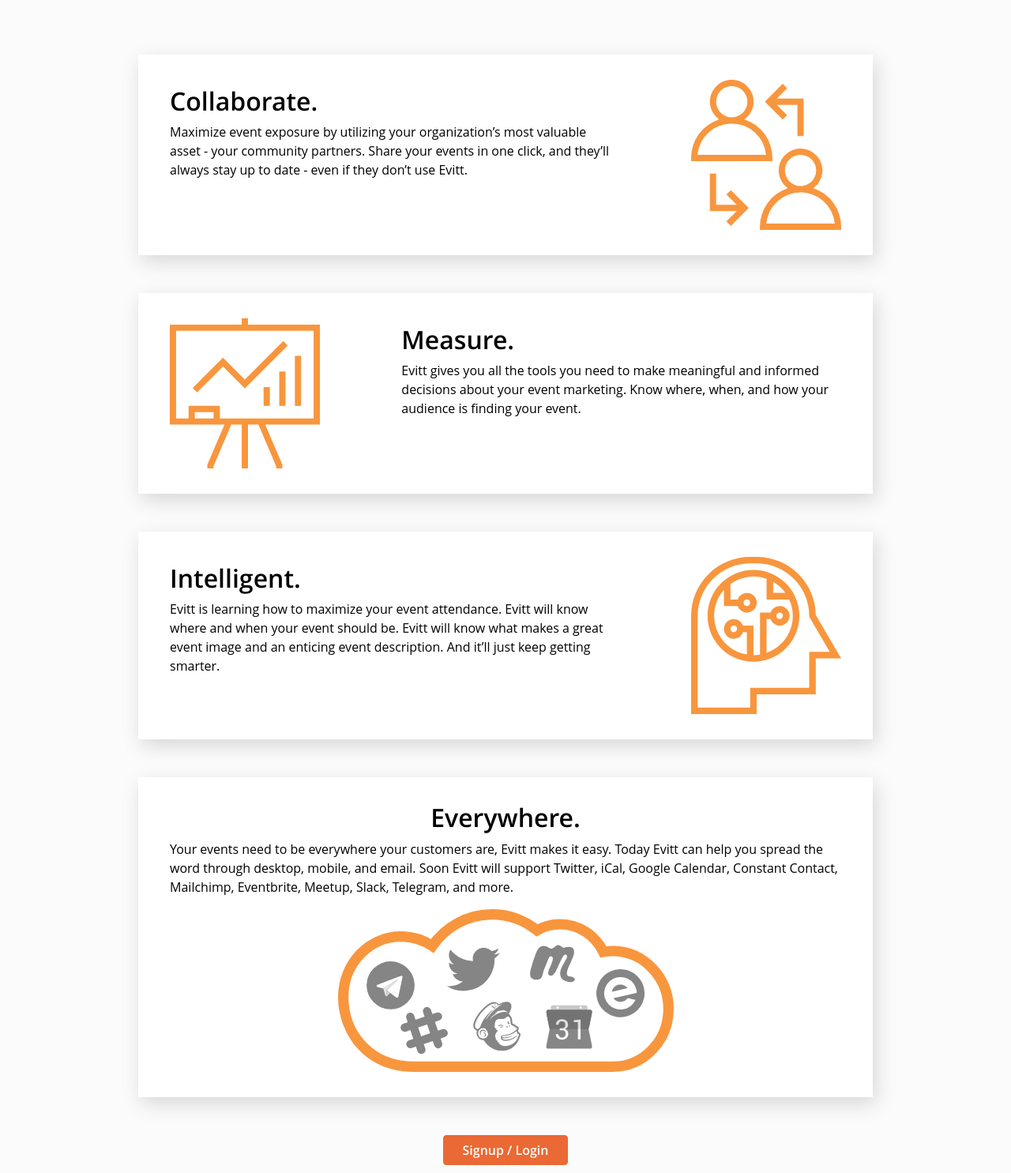
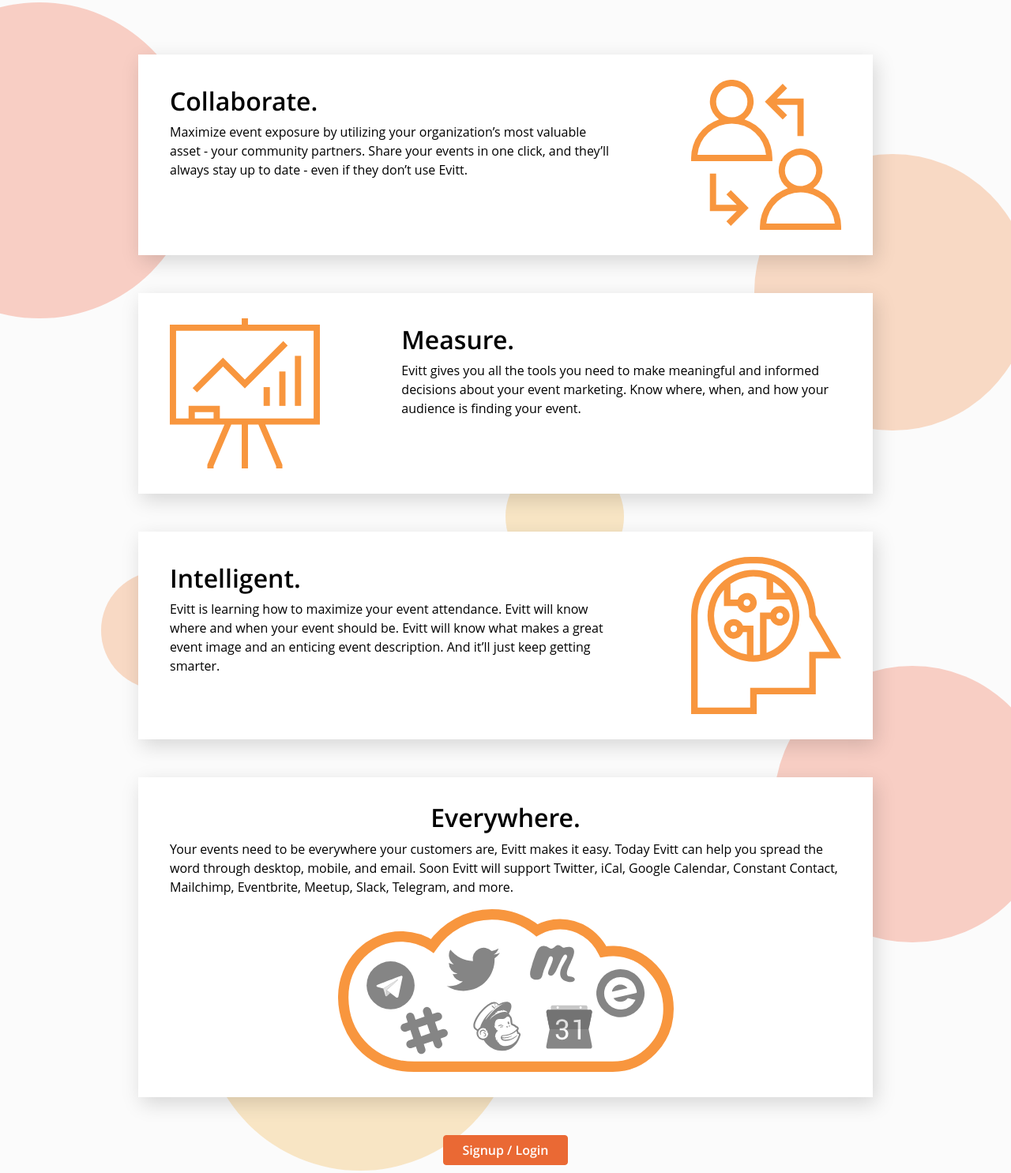
Before and after one commit to isabella232/share-securely-website, a website: page public/index.html in a window 1280 px wide. Shown: the part 716-2201 px from the top of the page at 79% size. Drawn offline with Linux system fonts and the light colour scheme; a web font is replaced by a local one.

Commit message:
Added the rest of the circles

```diff
--- a/public/index.html
+++ b/public/index.html
@@ -17,6 +17,24 @@
             </div>
             <div class="circle-2">
                 <svg width="100" height="100"><circle cx="50px" cy="50px" r="50px" fill="#efa523" /></svg>
+            </div>
+            <div class="circle-3">
+                <svg width="400" height="400"><circle cx="200px" cy="200px" r="200px" fill="#ef4723" opacity=".25" /></svg>
+            </div>
+            <div class="circle-4">
+                <svg width="350" height="350"><circle cx="175px" cy="175px" r="175px" fill="#ef7523" opacity=".25" /></svg>
+            </div>
+            <div class="circle-5">
+                <svg width="150" height="150"><circle cx="75px" cy="75px" r="75px" fill="#efa523" opacity=".25" /></svg>
+            </div>
+            <div class="circle-6">
+                <svg width="150" height="150"><circle cx="75px" cy="75px" r="75px" fill="#ef7523" opacity=".25" /></svg>
+            </div>
+            <div class="circle-7">
+                <svg width="350" height="350"><circle cx="175px" cy="175px" r="175px" fill="#ef4723" opacity=".25" /></svg>
+            </div>
+            <div class="circle-8">
+                <svg width="400" height="400"><circle cx="200px" cy="200px" r="200px" fill="#efa523" opacity=".25" /></svg>
             </div>
         </div>
         <div class="header-container pb-5">
--- a/scss/main.scss
+++ b/scss/main.scss
@@ -69,26 +69,6 @@
     height: auto;
 }
 
-$grid-circles: (
-    0: (
-        'xs': 100px,
-        'md': 200px,
-        'lg': 300px
-    )
-);
-
-@mixin set-circle-sizes($index, $widths: $grid-circles) {
-    $sizes: map-get($widths, $index);
-    @each $breakpoint, $size in $sizes {
-        @include media-breakpoint-up($breakpoint) {
-            svg {
-                width: $size;
-                height: $size;
-            }
-        }
-    }
-}
-
 body {
     position: relative;
 
@@ -131,6 +111,36 @@
                 top: 350px;
                 right: 35%;
             }
+        }
+        .circle-3 {
+            @extend %circle;
+            top: 30%;
+            left: -150px;
+        }
+        .circle-4 {
+            @extend %circle;
+            top: 38%;
+            right: -25px;
+        }
+        .circle-5 {
+            @extend %circle;
+            top: 54%;
+            left: 50%;
+        }
+        .circle-6 {
+            @extend %circle;
+            top: 60%;
+            left: 10%;
+        }
+        .circle-7 {
+            @extend %circle;
+            top: 65%;
+            right: -50px;
+        }
+        .circle-8 {
+            @extend %circle;
+            top: 75%;
+            left: 20%;
         }
     }
 
```
Also changed, not shown: public/css/main.css, public/css/main.min.css.
